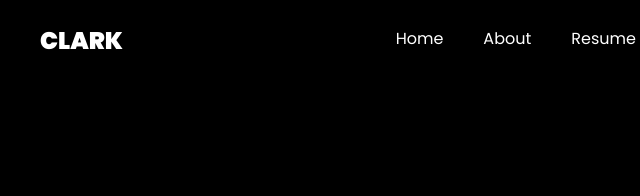
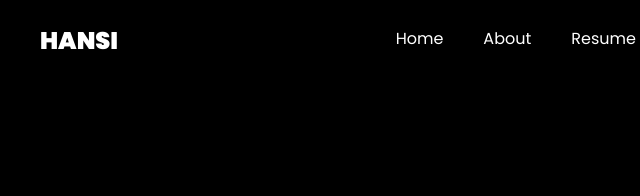
Before and after one commit to HansiKaru/HansiKaru.github.io, a plain HTML site: page index.html in a window 1280 px wide. Shown: the top 196 px of the page, 45-685 px from the left. Drawn offline with Linux system fonts and the light colour scheme; files whose address does not match are found by name.

Commit message:
Update index.html

```diff
--- a/index.html
+++ b/index.html
@@ -27,7 +27,7 @@
 
     <nav class="navbar navbar-expand-lg navbar-dark ftco_navbar ftco-navbar-light site-navbar-target" id="ftco-navbar">
 	    <div class="container">
-	      <a class="navbar-brand" href="index.html">Clark</a>
+	      <a class="navbar-brand" href="index.html">Hansi</a>
 	      <button class="navbar-toggler js-fh5co-nav-toggle fh5co-nav-toggle" type="button" data-toggle="collapse" data-target="#ftco-nav" aria-controls="ftco-nav" aria-expanded="false" aria-label="Toggle navigation">
 	        <span class="oi oi-menu"></span> Menu
 	      </button>
```
